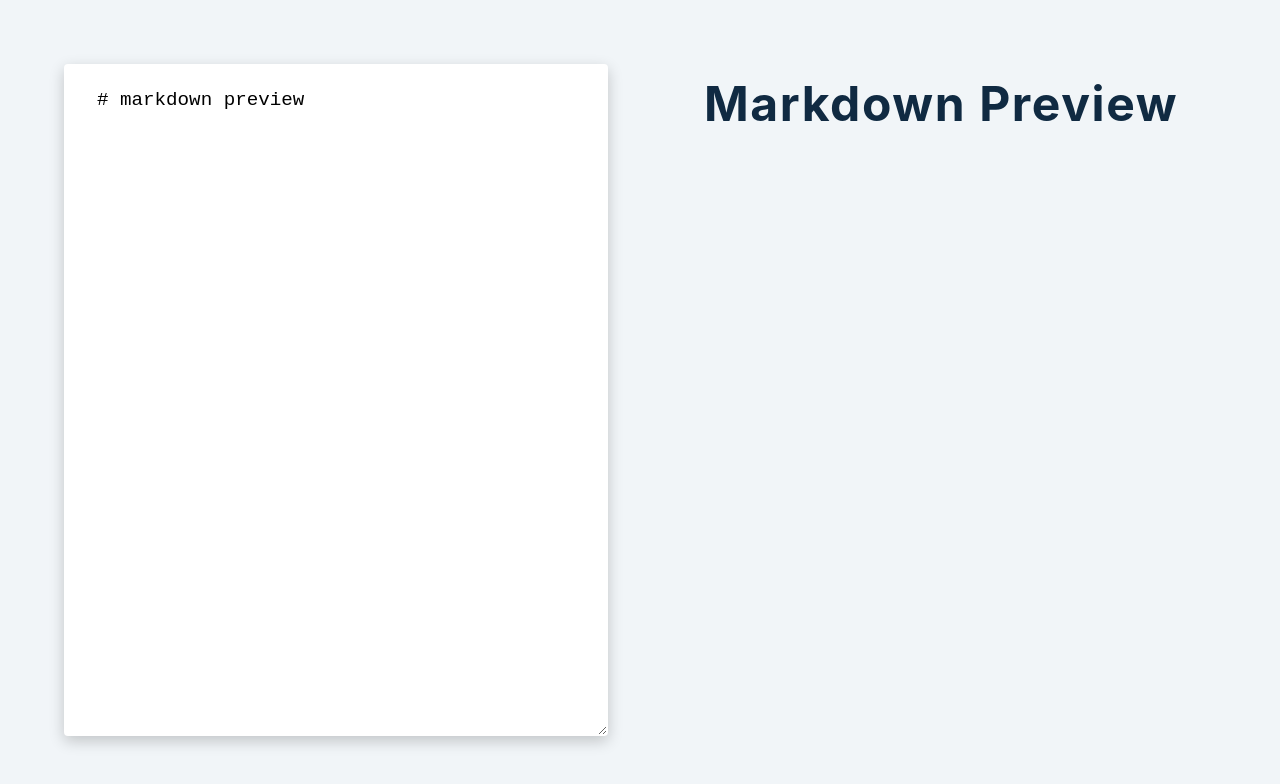
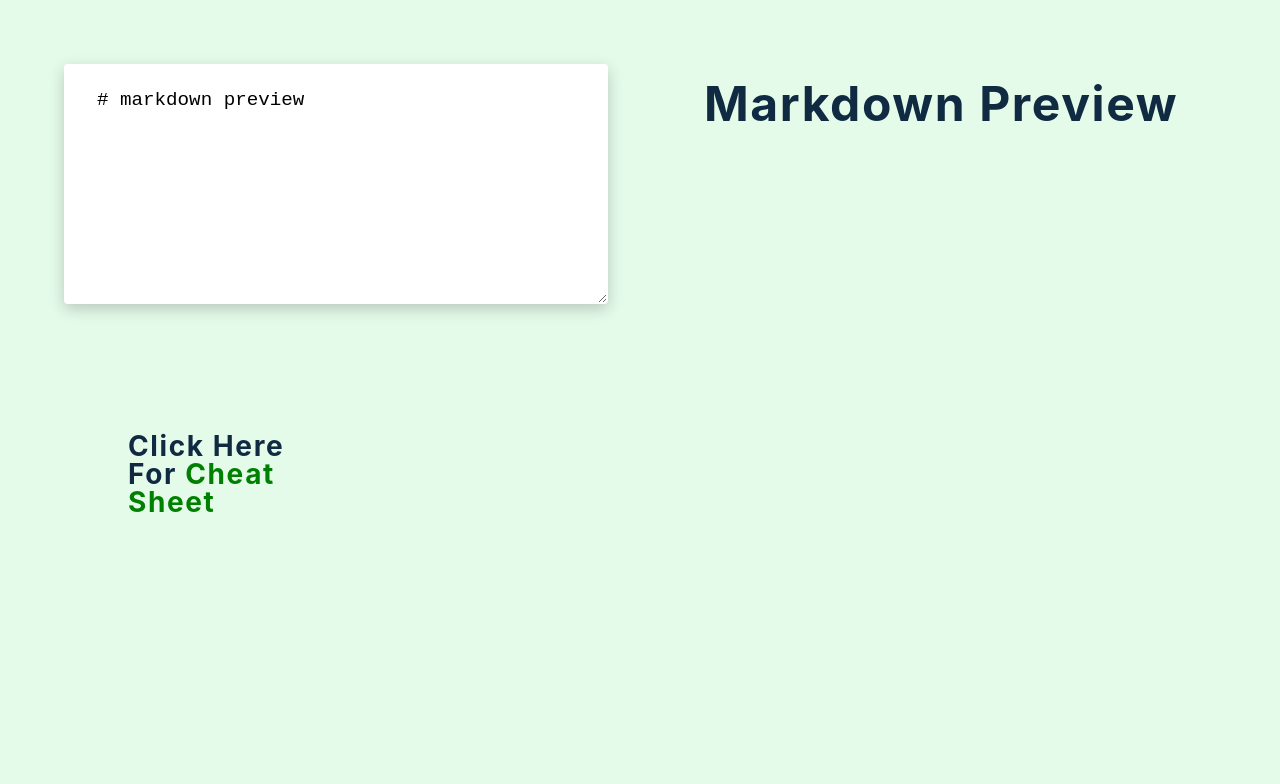
Before and after one commit to hritikd3/markdown-react, a React (Vite) app: page / in a window 1280 px wide. Shown: the top 784 px of the page. Built offline with nearby package versions, Linux system fonts and the light colour scheme.

Commit message:
cheat sheet added

```diff
--- a/src/App.css
+++ b/src/App.css
@@ -11,7 +11,7 @@ Variables
   --clr-primary-3: hsl(205, 72%, 37%);
   --clr-primary-4: hsl(205, 63%, 48%);
   /* primary/main color */
-  --clr-primary-5: hsl(205, 78%, 60%);
+  --clr-primary-5: green;
   /* lighter shades of primary color */
   --clr-primary-6: hsl(205, 89%, 70%);
   --clr-primary-7: hsl(205, 90%, 76%);
@@ -29,7 +29,7 @@ Variables
   --clr-grey-7: hsl(211, 27%, 70%);
   --clr-grey-8: hsl(210, 31%, 80%);
   --clr-grey-9: hsl(212, 33%, 89%);
-  --clr-grey-10: hsl(210, 36%, 96%);
+  --clr-grey-10: #e5fbea;
   --clr-white: #fff;
   --clr-red-dark: hsl(360, 67%, 44%);
   --clr-red-light: hsl(360, 71%, 66%);
@@ -144,6 +144,9 @@ Markdown
   display: grid;
   row-gap: 4rem;
 }
+a{
+  color: green;
+}
 .input {
   border-color: transparent;
   border-radius: var(--radius);
--- a/src/App.jsx
+++ b/src/App.jsx
@@ -15,6 +15,10 @@ function App() {
         <article className='result'>
           <ReactMarkdown>{markdown}</ReactMarkdown>
         </article>
+        <main className="markdown">
+<h3> Click here for <a href="https://www.markdownguide.org/cheat-sheet" target="_blank"> cheat sheet</a>
+</h3>
+        </main>
       </section>
     </main>
   )
```
